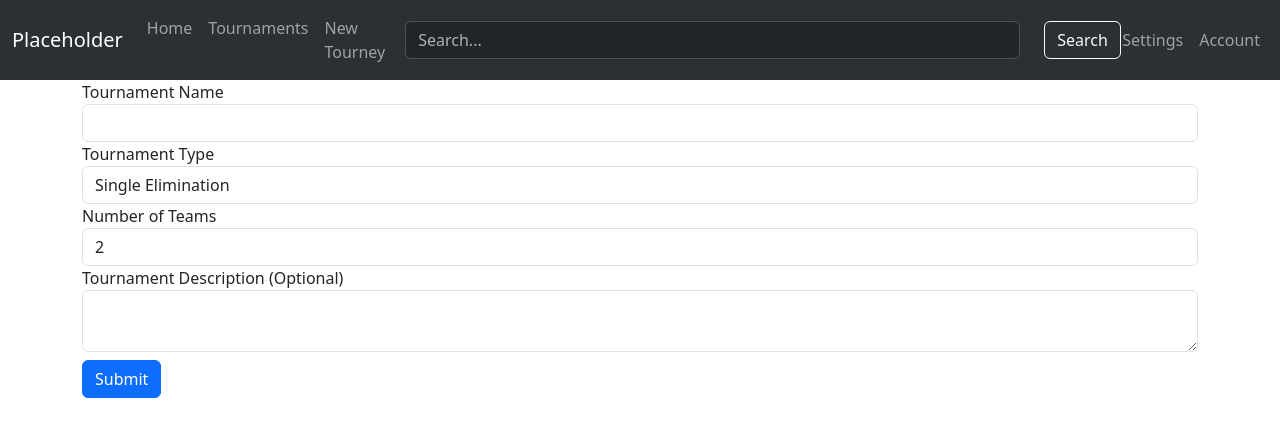
After one commit to Dylan-Shakespear/OpenTourney, a Django app: page /tourney/new in a window 1280 px wide. The commit adds this page. Shown: the top 437 px of the page. Run offline with Django 4.2, Linux system fonts and the light colour scheme.

Commit message:
Added a view to create a new tournament

```diff
--- a/OpenTourney/OpenTourney/urls.py
+++ b/OpenTourney/OpenTourney/urls.py
@@ -19,7 +19,8 @@ from Tournament import views as tournament_views
 
 urlpatterns = [
     path('admin/', admin.site.urls),
-    path('', tournament_views.home),
+    path('', tournament_views.home, name="index"),
     path('tourney/', tournament_views.tourney),
     path('tourney/<int:tourney_id>', tournament_views.tourney_main, name="tourney"),
+    path('tourney/new', tournament_views.new_tourney, name="new"),
 ]
--- /dev/null
+++ b/OpenTourney/Tournament/templates/Tournament/new.html
@@ -0,0 +1,36 @@
+{% extends "base.html" %}
+{% block body %}
+<div class="container">
+    <form method="POST">
+        {% csrf_token %}
+        <div class="form-group">
+            <label for="name">Tournament Name</label>
+            <input type="text" class="form-control" id="name" name="name">
+        </div>
+        <div class="form-group">
+            <label for="type">Tournament Type</label>
+            <select class="form-control" id="type" name="type">
+                <option value="single">Single Elimination</option>
+                <option value="double">Double Elimination</option>
+            </select>
+        </div>
+        <div class="form-group">
+            <label for="teams">Number of Teams</label>
+                <select class="form-control" id="teams" name="teams">
+                    <option value="2">2</option>
+                    <option value="4">4</option>
+                    <option value="8">8</option>
+                    <option value="16">16</option>
+                    <option value="32">32</option>
+                    <option value="64">64</option>
+                    <option value="128">128</option>
+                </select>
+        </div>
+        <div class="form-group">
+            <label for="desc">Tournament Description (Optional)</label>
+            <textarea class="form-control" id="desc" name="desc"></textarea>
+        </div>
+        <button type="submit" class="btn btn-primary mt-2">Submit</button>
+    </form>
+</div>
+{% endblock %}
--- a/OpenTourney/Tournament/templates/base.html
+++ b/OpenTourney/Tournament/templates/base.html
@@ -16,20 +16,20 @@
 <!-- Navbar -->
 <nav class="navbar background-dark bg-dark navbar-expand-lg bg-body-tertiary" data-bs-theme="dark">
     <div class="container-fluid">
-        <a class="navbar-brand" href="#">Placeholder</a>
+        <a class="navbar-brand" href="{% url 'index' %}">Placeholder</a>
         <button class="navbar-toggler" type="button" data-bs-toggle="collapse" data-bs-target="#navbarSupportedContent" aria-controls="navbarSupportedContent" aria-expanded="false" aria-label="Toggle navigation">
           <span class="navbar-toggler-icon"></span>
         </button>
         <div class="collapse navbar-collapse" id="navbarSupportedContent">
             <ul class="navbar-nav me-auto mb-2 mb-lg-0">
                 <li class="nav-item">
-                    <a class="nav-link" href="#">Home</a>
+                    <a class="nav-link" href="{% url 'index' %}">Home</a>
                 </li>
                 <li class="nav-item">
-                    <a class="nav-link" href="#">Placeholder</a>
+                    <a class="nav-link" href=""#>Tournaments</a>
                 </li>
                 <li class="nav-item">
-                    <a class="nav-link" href="#">Placeholder</a>
+                    <a class="nav-link" href="{% url 'new' %}">New Tourney</a>
                 </li>
             </ul>
             <div class="container">
--- a/OpenTourney/Tournament/views.py
+++ b/OpenTourney/Tournament/views.py
@@ -20,3 +20,15 @@ def tourney_main(request, tourney_id):
         'rounds': rounds,
     }
     return render(request, 'Tournament/tourney.html', context)
+
+
+def new_tourney(request):
+    if request.method == 'POST':
+        name = request.POST.get('name', '')
+        tournament_type = request.POST.get('type', '')
+        teams = request.POST.get('teams', '')
+        desc = request.POST.get('desc', '')
+        created_tourney = TournamentObject(name=name, tournament_type=tournament_type, num_teams=teams,
+                                           description=desc)
+        created_tourney.save()
+    return render(request, 'Tournament/new.html', {})
```
